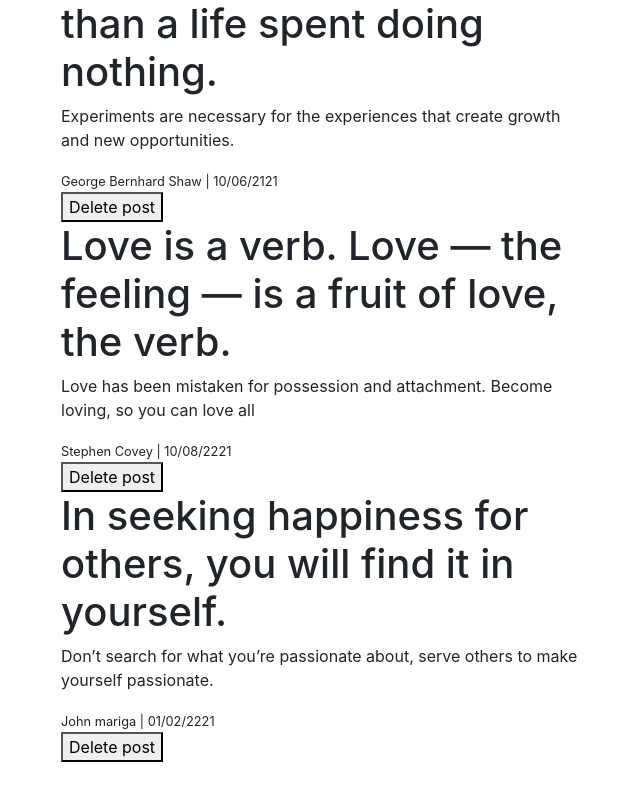
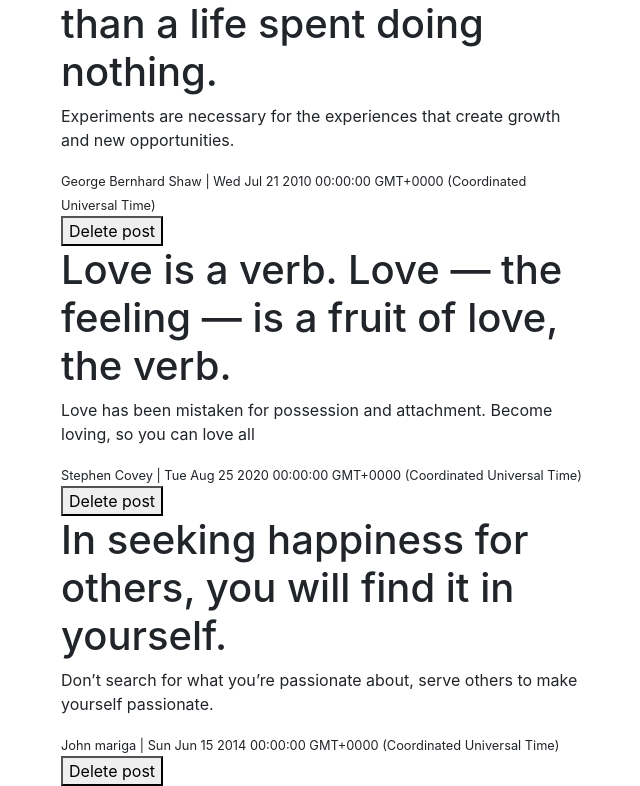
Before and after one commit to Mariga123/Quotehub, an Angular app: page / in a window 1280 px wide. Shown: the part 1080-1866 px from the top of the page, without its empty margins (39-679 px from the left). Before the commit the page ends 1842 px from the top, so only its background shows below. Built offline with nearby package versions, Linux system fonts and the light colour scheme.

Commit message:
edit add Quoe event listner to add to form

```diff
--- a/src/app/add-quote/add-quote.component.ts
+++ b/src/app/add-quote/add-quote.component.ts
@@ -9,12 +9,20 @@ import { Component, OnInit } from '@angular/core';
 export class AddQuoteComponent implements OnInit {
 
   quote: Quotes[] = [
-    new Quotes('You must be the change you wish to see in the world.', 'Live for what’s worth dying for, and leverage technology to create the world you wish to see.', 'Gandhi', '10/07/2121'),
-    new Quotes('A life spent making mistakes is not only more honorable, but more useful than a life spent doing nothing.', 'Experiments are necessary for the experiences that create growth and new opportunities.', 'George Bernhard Shaw', '10/06/2121'),
-    new Quotes('Love is a verb. Love — the feeling — is a fruit of love, the verb.', 'Love has been mistaken for possession and attachment. Become loving, so you can love all', 'Stephen Covey', '10/08/2221'),
-    new Quotes('In seeking happiness for others, you will find it in yourself.', 'Don’t search for what you’re passionate about, serve others to make yourself passionate.', 'John mariga', '01/02/2221'),
+    new Quotes('You must be the change you wish to see in the world.', 'Live for what’s worth dying for, and leverage technology to create the world you wish to see.', 'Gandhi', new Date(2000, 1, 15)),
+    new Quotes('A life spent making mistakes is not only more honorable, but more useful than a life spent doing nothing.', 'Experiments are necessary for the experiences that create growth and new opportunities.', 'George Bernhard Shaw', new Date(2010, 6, 21)),
+    new Quotes('Love is a verb. Love — the feeling — is a fruit of love, the verb.', 'Love has been mistaken for possession and attachment. Become loving, so you can love all', 'Stephen Covey', new Date(2020, 7, 25)),
+    new Quotes('In seeking happiness for others, you will find it in yourself.', 'Don’t search for what you’re passionate about, serve others to make yourself passionate.', 'John mariga', new Date(2014, 5, 15)),
 
   ];
+
+  // tslint:disable-next-line: typedef
+  addNewQuotes(goal: any){
+    const quoteLength = this.quote.length;
+    goal.id = quoteLength + 1;
+    goal.completeDate = new Date(goal.completeDate);
+    this.quote.push(goal);
+  }
 
   // tslint:disable-next-line: typedef
   completeQuote(isComplete, index){
```
